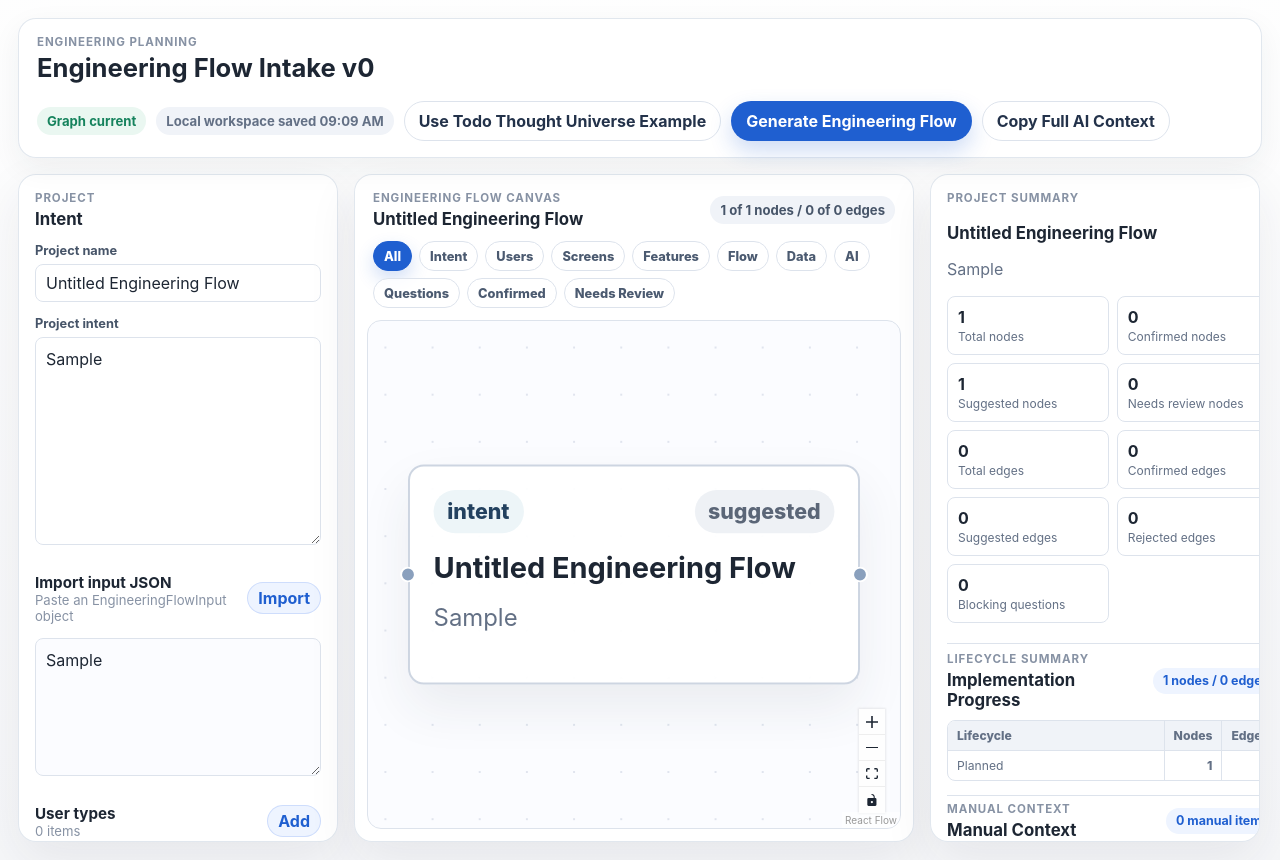
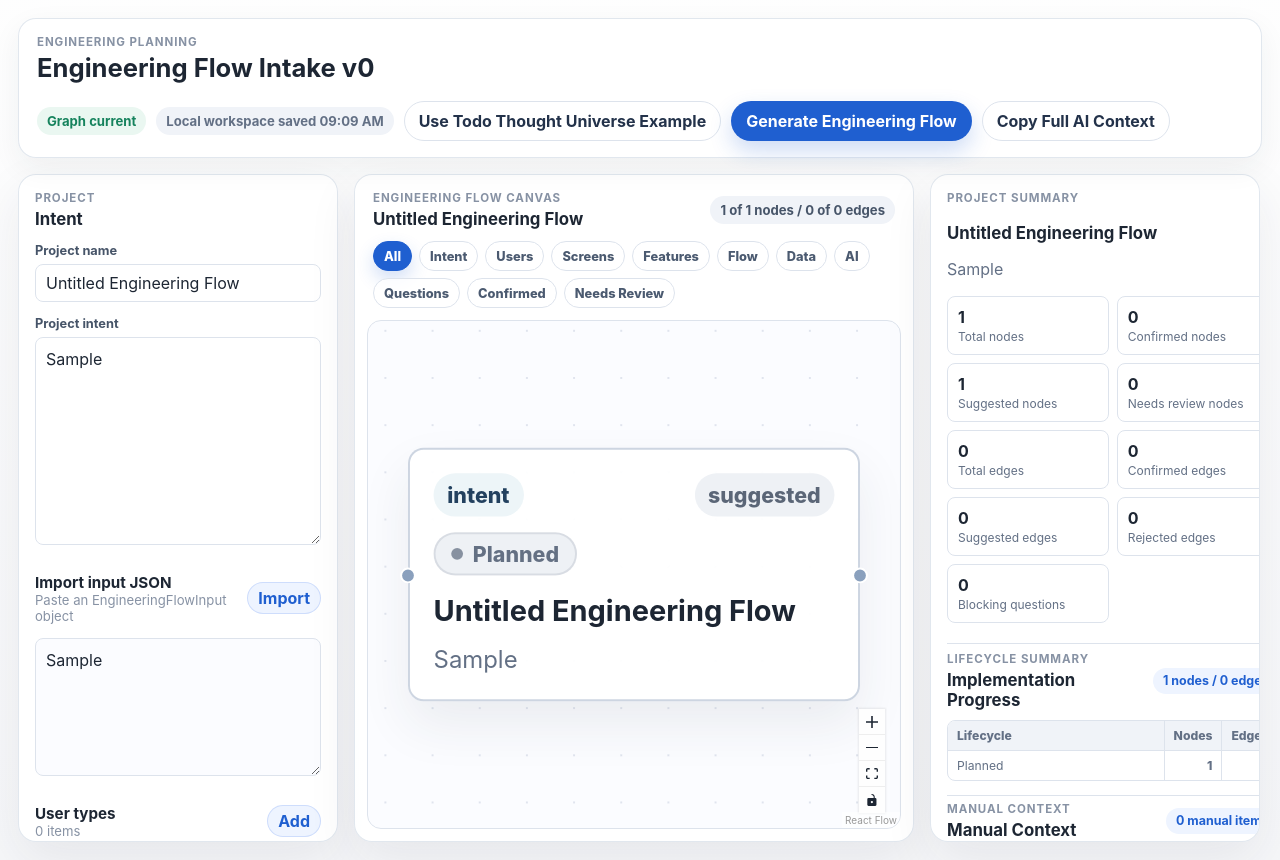
Before and after one commit to sean0900108489-cpu/EFlow, a React (Vite) app: page / in a window 1280 px wide. Both pictures are taken after typing "Sample", "Sample", "Sample", "Sample" into the empty fields and a click on the button "Generate Engineering Flow". Built offline with nearby package versions, Linux system fonts and the light colour scheme.

Commit message:
Add canvas node lifecycle badges

```diff
--- a/src/components/graph/EngineeringNodeCard.tsx
+++ b/src/components/graph/EngineeringNodeCard.tsx
@@ -1,17 +1,43 @@
 import { Handle, Position, type NodeProps } from "@xyflow/react";
 import type { EngineeringReactNode } from "../../lib/graphAdapters";
+import type { LifecycleStatus } from "../../types/eflowCommand";
+
+const lifecycleStatusLabels: Record<LifecycleStatus, string> = {
+  draft: "Draft",
+  planned: "Planned",
+  ready: "Ready",
+  developing: "Developing",
+  completed: "Completed",
+  blocked: "Blocked",
+  needs_refactor: "Needs refactor",
+  deprecated: "Deprecated",
+};
 
 export function EngineeringNodeCard({ data, selected }: NodeProps<EngineeringReactNode>) {
   const node = data.node;
+  const displayedLifecycleStatus = node.lifecycleStatus ?? "planned";
   const shortDescription =
     node.description.length > 112 ? `${node.description.slice(0, 112)}...` : node.description;
 
   return (
-    <div className={`engineering-node-card ${selected ? "is-selected" : ""}`}>
+    <div
+      className={`engineering-node-card ${selected ? "is-selected" : ""}`}
+      data-lifecycle-status={displayedLifecycleStatus}
+      data-node-id={node.id}
+    >
       <Handle className="node-handle" type="target" position={Position.Left} />
       <div className="node-card-topline">
         <span className={`type-badge type-${node.type}`}>{node.type}</span>
         <span className={`status-pill status-${node.status}`}>{node.status}</span>
+      </div>
+      <div className="node-card-lifecycle-row">
+        <span
+          className={`lifecycle-node-badge lifecycle-node-badge-${displayedLifecycleStatus}`}
+          data-lifecycle-status={displayedLifecycleStatus}
+        >
+          <span className="lifecycle-node-dot" aria-hidden="true" />
+          {lifecycleStatusLabels[displayedLifecycleStatus]}
+        </span>
       </div>
       <h3>{node.title}</h3>
       <p>{shortDescription}</p>
--- a/src/styles/components.css
+++ b/src/styles/components.css
@@ -421,6 +421,12 @@
   gap: 8px;
 }
 
+.node-card-lifecycle-row {
+  display: flex;
+  align-items: center;
+  margin-top: 8px;
+}
+
 .type-badge,
 .status-pill {
   display: inline-flex;
@@ -477,6 +483,74 @@
 .status-rejected {
   color: var(--amber);
   background: var(--amber-soft);
+}
+
+.lifecycle-node-badge {
+  display: inline-flex;
+  align-items: center;
+  gap: 5px;
+  max-width: 100%;
+  min-height: 22px;
+  padding: 3px 8px;
+  border: 1px solid rgba(99, 112, 133, 0.16);
+  border-radius: 999px;
+  color: #5b6677;
+  background: #eef1f5;
+  overflow: hidden;
+  text-overflow: ellipsis;
+  white-space: nowrap;
+  font-size: 0.68rem;
+  font-weight: 850;
+}
+
+.lifecycle-node-dot {
+  width: 6px;
+  height: 6px;
+  flex: 0 0 6px;
+  border-radius: 999px;
+  background: currentColor;
+  opacity: 0.74;
+}
+
+.lifecycle-node-badge-draft,
+.lifecycle-node-badge-planned {
+  color: #647083;
+  background: #eef1f5;
+}
+
+.lifecycle-node-badge-ready {
+  color: #0f766e;
+  background: #e8f7f4;
+  border-color: rgba(15, 118, 110, 0.16);
+}
+
+.lifecycle-node-badge-developing {
+  color: #1f5fd0;
+  background: var(--blue-soft);
+  border-color: rgba(37, 99, 235, 0.14);
+}
+
+.lifecycle-node-badge-completed {
+  color: var(--green);
+  background: var(--green-soft);
+  border-color: rgba(22, 131, 93, 0.16);
+}
+
+.lifecycle-node-badge-blocked {
+  color: #b84949;
+  background: #fff0ed;
+  border-color: rgba(184, 73, 73, 0.16);
+}
+
+.lifecycle-node-badge-needs_refactor {
+  color: var(--amber);
+  background: var(--amber-soft);
+  border-color: rgba(154, 101, 21, 0.16);
+}
+
+.lifecycle-node-badge-deprecated {
+  color: #6b7280;
+  background: #f0f3f8;
 }
 
 .node-handle {
```
Also changed, not shown: 1 other file (tests, documents, lock files or other folders).
